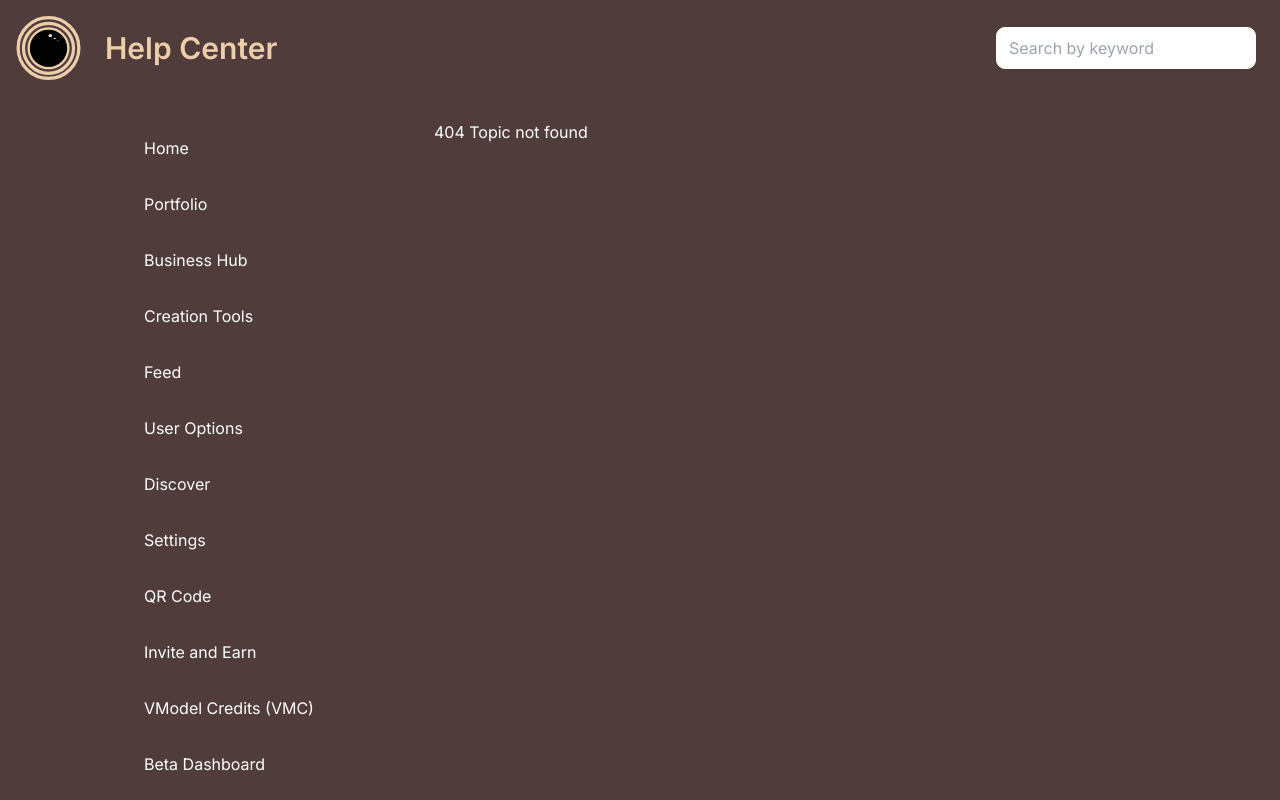
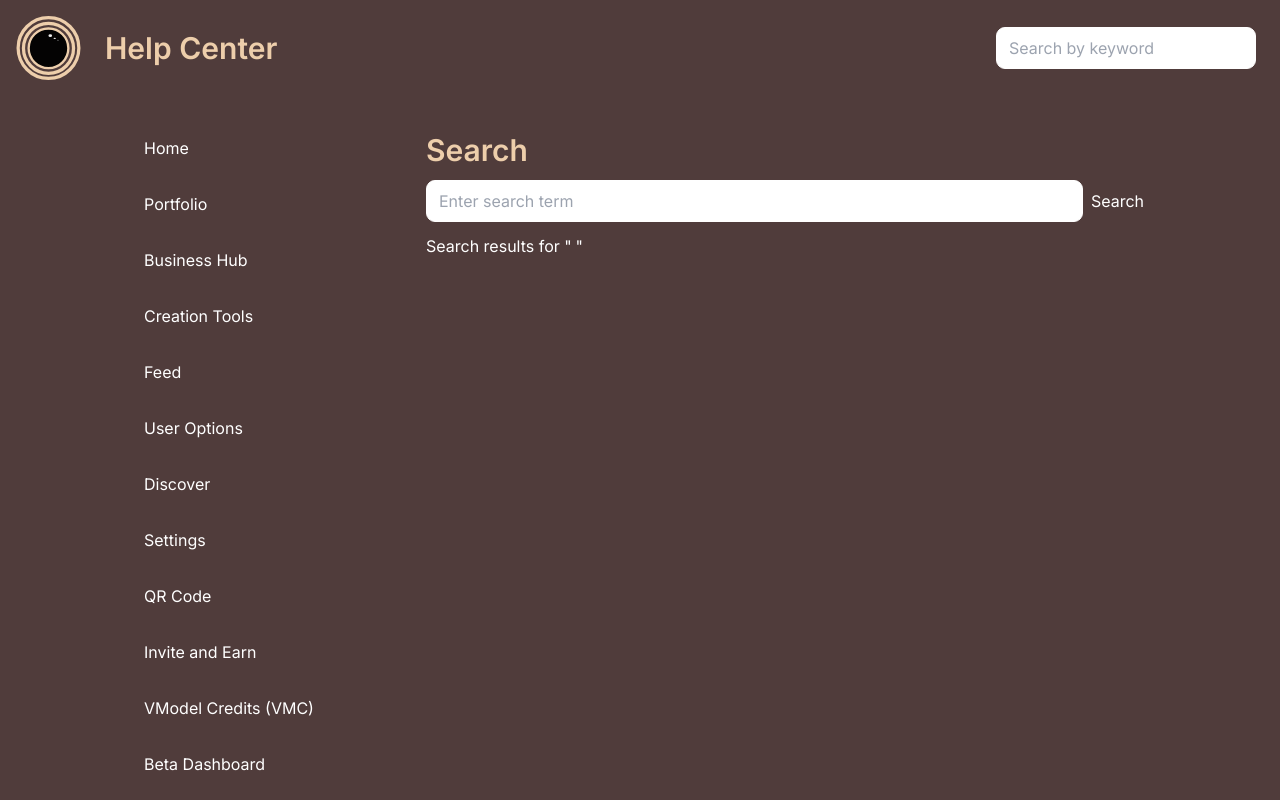
Before and after one commit to shinorspellz/VModelHelpCentre, a Next.js app: page /search in a window 1280 px wide. Shown: the top 800 px of the page. Built offline with nearby package versions, Linux system fonts and the light colour scheme.

Commit message:
added search

```diff
--- a/app/[slug]/[subslug]/page.jsx
+++ b/app/[slug]/[subslug]/page.jsx
@@ -6,6 +6,7 @@ import Link from "next/link";
 
 const page = ({ params }) => {
   let contentHTML;
+  let count = 0;
   const { slug, subslug } = params;
   try {
     contentHTML = subTopicContent[slug][subslug];
@@ -27,17 +28,20 @@ const page = ({ params }) => {
       </div>
       <div className="mt-7">
         <h3 className="text-lg mb-3 text-[#edceab]">Related Topics</h3>
-        <div className="flex flex-wrap">
+        <div class="grid grid-cols-1 sm:grid-cols-2 md:grid-cols-3 gap-4">
           {subTopics[slug].map((topic, index) => {
             if (topic.link === subslug) return null;
+            count++;
             return (
               <Link
                 href={"/" + slug + "/" + topic.link}
-                className="w-1/2 md:w-1/3 lg:w-1/3"
+                className=""
                 key={index}
               >
                 <div
-                  className={`h-24 border mr-6 mb-6 border-[#a1a1a165] gap-5 flex flex-col justify-center items-center text-center p-2 rounded-md cursor-pointer hover:bg-[#a1a1a165]`}
+                  className={`h-24 border  border-[#a1a1a165] gap-5 flex flex-col justify-center items-center text-center p-2 rounded-[12px] cursor-pointer hover:bg-[#a1a1a165]
+
+                  `}
                 >
                   <span>{topic.name}</span>
                 </div>
--- a/app/layout.js
+++ b/app/layout.js
@@ -14,7 +14,7 @@ const inter = Inter({ subsets: ["latin"] });
 
 export const metadata = {
   title: "Help | VModel",
-  description: "FAP for vModel.app",
+  description: "FAQ for VModel.app",
 };
 
 export default function RootLayout({ children }) {
@@ -28,7 +28,7 @@ export default function RootLayout({ children }) {
             className="gap-2 md:gap-5  flex  max-w-5xl flex-col  mx-auto h-fit
            "
           >
-            <Slider />
+            {/* <Slider /> */}
 
             <div className="flex flex-col md:flex-row">
               {/* <h1 className="text-3xl my-3 text-[#EDCEAB] font-semibold text-center md:text-left ">
@@ -37,7 +37,7 @@ export default function RootLayout({ children }) {
               <div className="">
                 <Sidebar show={"notmobile"} />
               </div>
-              <div className="  flex-1 mx-4">{children}</div>
+              <div className="  flex-1 mx-2">{children}</div>
             </div>
           </div>
         </div>
--- /dev/null
+++ b/app/search/page.js
@@ -0,0 +1,94 @@
+"use client";
+
+import { generalTopics, subTopics } from "@/data";
+import { searchContent } from "@/lib/search";
+import Link from "next/link";
+import { useRouter, useSearchParams } from "next/navigation";
+import React, { useEffect, useState } from "react";
+import { AiOutlineRight } from "react-icons/ai";
+
+const SearchPage = () => {
+  const [searchTerm, setSearchTerm] = useState("");
+  const searchParams = useSearchParams();
+  const [searchResult, setSearchResult] = useState([]);
+
+  const handleSearch = () => {
+    console.log("searching...");
+    const lowerCaseSearchTerm = searchTerm.toLowerCase();
+    const data = searchContent(lowerCaseSearchTerm);
+    const ordered = data?.sort((a, b) => b.score - a.score);
+    setSearchResult(ordered);
+  };
+  function findTopicName(link) {
+    const matchingTopic = generalTopics.find((topic) => topic.link === link);
+    return matchingTopic ? matchingTopic.name : null;
+  }
+
+  useEffect(() => {
+    const search = searchParams.get("q");
+    setSearchTerm(search);
+  }, []);
+
+  useEffect(() => {
+    if (searchTerm) {
+      handleSearch();
+    }
+  }, [searchTerm]);
+  return (
+    <div>
+      <h1 className="text-2xl md:text-3xl my-3 text-[#EDCEAB] font-semibold text-center md:text-left">
+        Search
+      </h1>
+      <div className="flex">
+        <input
+          type="text"
+          placeholder="Enter search term"
+          className=" text-black px-3 py-2 bg-[#ffffff] rounded-[9px] mr-2 border border-3 border-white outline-none focus-visible:border-black  w-full"
+          value={searchTerm}
+          onChange={(e) => setSearchTerm(e.target.value)}
+        />
+        <button onClick={handleSearch}>Search</button>
+      </div>
+      <div className="mt-3">
+        <h2>
+          Search results for "<span className="font-bold">{searchTerm} </span>"
+        </h2>
+
+        <div className="flex flex-col gap-5 mt-3">
+          {searchResult.length ? (
+            searchResult.map((result, index) => {
+              const generalTopic = findTopicName(result.topic);
+
+              const subTopic = subTopics[result.topic].find(
+                (topic) => topic.link === result.subTopic
+              );
+
+              return (
+                <Link
+                  href={"/" + result.topic + "/" + result.subTopic}
+                  key={index}
+                >
+                  <div className={`flex flex-col w-full `}>
+                    <h3 className="text-lg text-[#edceab86] font-medium">
+                      {generalTopic}
+                    </h3>
+                    <div className="flex justify-between">
+                      <p className="ml-5">{subTopic.name}</p>
+                      <AiOutlineRight size={18} />
+                    </div>
+                  </div>
+                </Link>
+              );
+            })
+          ) : searchTerm === null ? (
+            ""
+          ) : (
+            <p>No results found</p>
+          )}
+        </div>
+      </div>
+    </div>
+  );
+};
+
+export default SearchPage;
--- a/components/Navbar.jsx
+++ b/components/Navbar.jsx
@@ -28,6 +28,7 @@ import light from "@/public/sunlight.svg";
 import dark from "@/public/moondark.svg";
 const Navbar = () => {
   const [show, setShow] = React.useState(false);
+  const router = useRouter();
   return (
     <nav className="w-full ">
       <div className="flex items-center justify-between p-4">
@@ -46,11 +47,24 @@ const Navbar = () => {
         </Link>
         {/* <span className="text-2xl font-bold">Help Center</span> */}
         <div className="flex ">
+          {/* <form> */}
           <input
             type="search"
             placeholder="Search by keyword"
             className=" text-black px-3 py-2 bg-[#ffffff] rounded-[9px] mr-2 border border-3 border-white outline-none focus-visible:border-black hidden md:block"
+            onKeyDown={(e) => {
+              if (e.key === "Enter") {
+                // Perform your action when Enter key is pressed
+                console.log("Enter key pressed. Search Term:", e.target.value);
+                // Add your logic here, like triggering a search function
+                if (e.target.value)
+                  router.push(
+                    "/search?q=" + decodeURIComponent(e.target.value)
+                  );
+              }
+            }}
           />
+          {/* </form> */}
         </div>
         <div className="md:hidden">
           <MdMenu
@@ -109,11 +123,17 @@ const Menu = ({ setShow }) => {
           {!showSubMenu ? (
             <>
               <div className="w-full px-4 my-2">
+                {/* <Link href={"/search"}> */}
                 <input
                   type="search"
+                  onClick={() => {
+                    setShow(false);
+                    router.push("/search");
+                  }}
                   placeholder="Search by keyword"
                   className=" text-black px-3 py-2 bg-[#ffffff] rounded-[9px] mr-2 border border-3 border-white outline-none focus-visible:border-black  flex-1 w-full"
                 />
+                {/* </Link> */}
               </div>
               <div
                 onClick={() => {
--- /dev/null
+++ b/lib/search.js
@@ -0,0 +1,41 @@
+import { subTopicContent } from "@/data";
+
+export function searchContent(searchTerm) {
+  const matchingKeys = [];
+
+  // Tokenize the search term
+  const searchTokens = searchTerm.toLowerCase().split(/\s+/);
+
+  // Iterate through each subtopic
+  for (const [topic, content] of Object.entries(subTopicContent)) {
+    // Iterate through each key-value pair in the subtopic
+    for (const [key, value] of Object.entries(content)) {
+      // Tokenize the content
+      const contentTokens = value.toLowerCase().split(/\s+/);
+
+      // Calculate a simple relevance score based on token matches
+      const score = searchTokens.reduce(
+        (total, token) => total + contentTokens.includes(token),
+        0
+      );
+
+      // Adjust the score based on the length of the content
+      const adjustedScore = score / contentTokens.length;
+
+      // If a match is found, add the key and score to the result
+      if (adjustedScore > 0) {
+        matchingKeys.push({
+          subTopic: `${key}`,
+          score: adjustedScore,
+          topic,
+        });
+      }
+    }
+  }
+
+  // Sort the results by score in descending order
+  matchingKeys.sort((a, b) => b.score - a.score);
+
+  // Return only the keys without the scores
+  return matchingKeys;
+}
```
Also changed, not shown: data.js (+26 -0 lines).
